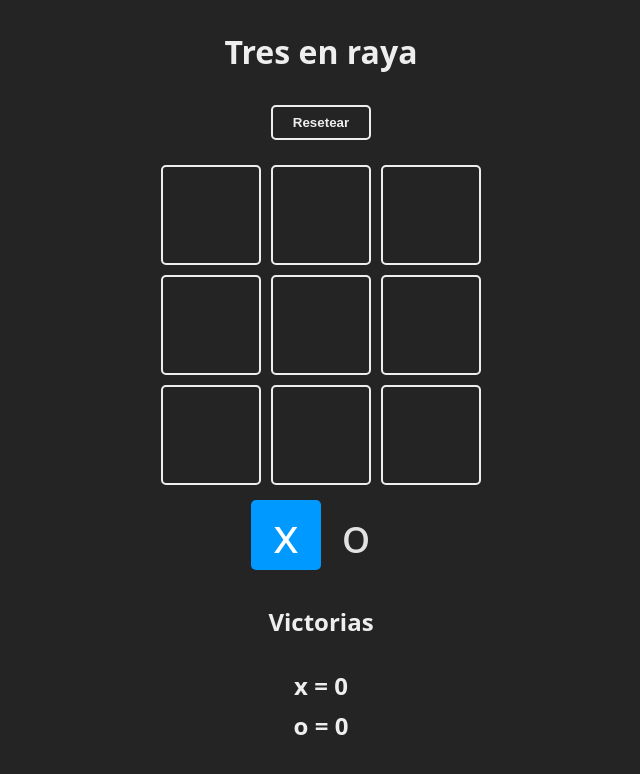
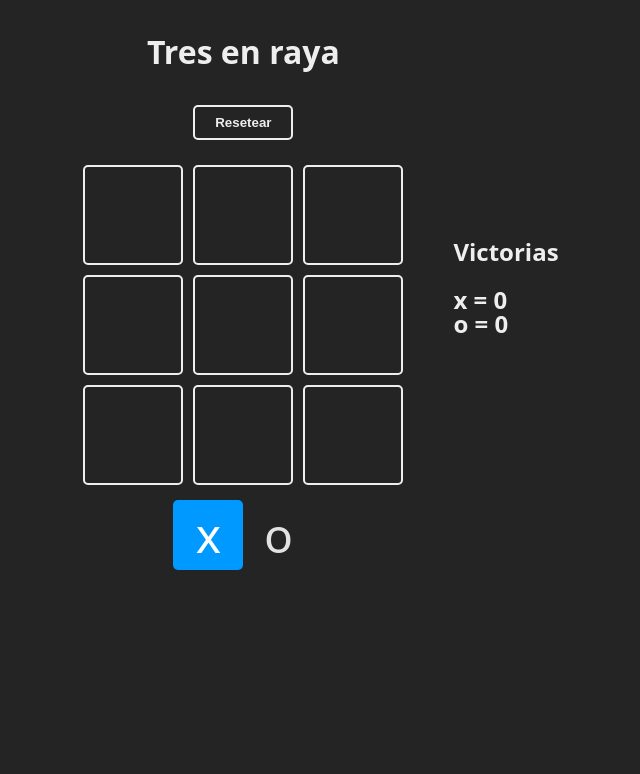
Before and after one commit to DavidRiveraArtero/aprendiendo-react, a React (Vite) app in the folder projects/01-tres-en-raya/: page / in a window 1280 px wide. Shown: the top 774 px of the page, without its empty margins (319-959 px from the left). Built offline with nearby package versions, Linux system fonts and the light colour scheme.

Commit message:
Tabla Puntuajes

```diff
--- a/projects/01-tres-en-raya/src/index.css
+++ b/projects/01-tres-en-raya/src/index.css
@@ -33,6 +33,17 @@ body {
   width: fit-content;
   margin: 40px auto;
   text-align: center;
+  float: left;
+}
+
+.puntos{
+  margin-left: 50px;
+  padding-top: 200px;
+  text-align: left!important;
+}
+
+.puntos h1{
+  margin-bottom: 0px !important;
 }
 
 .board h1 {
```
Also changed, not shown: projects/01-tres-en-raya/src/logic/board.js (line endings or trailing spaces).
